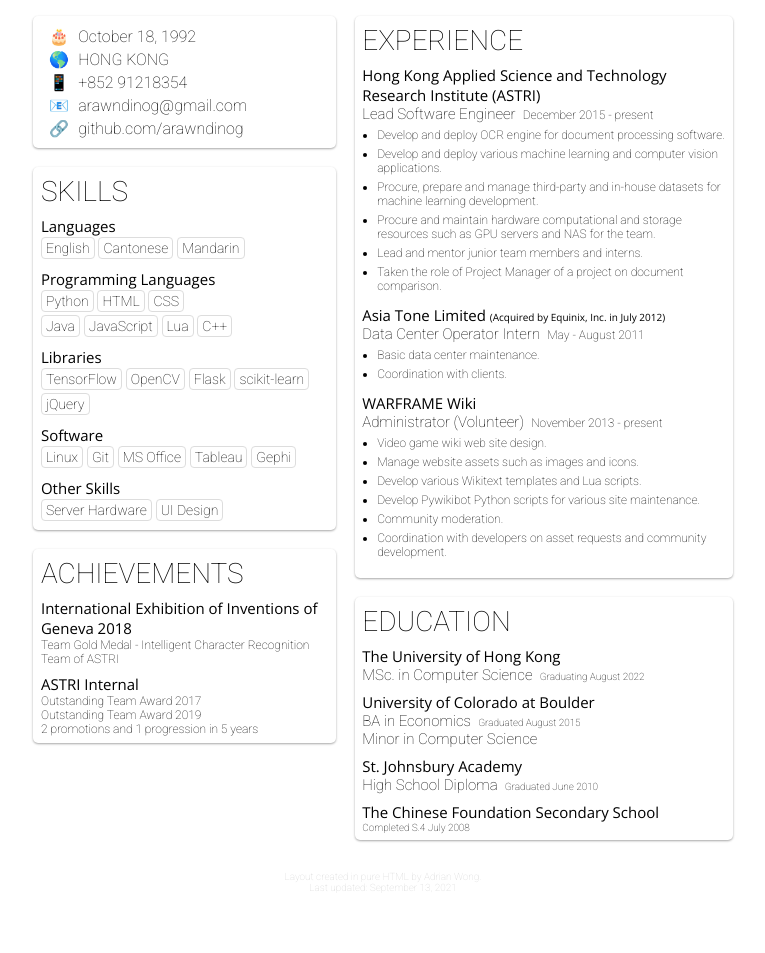
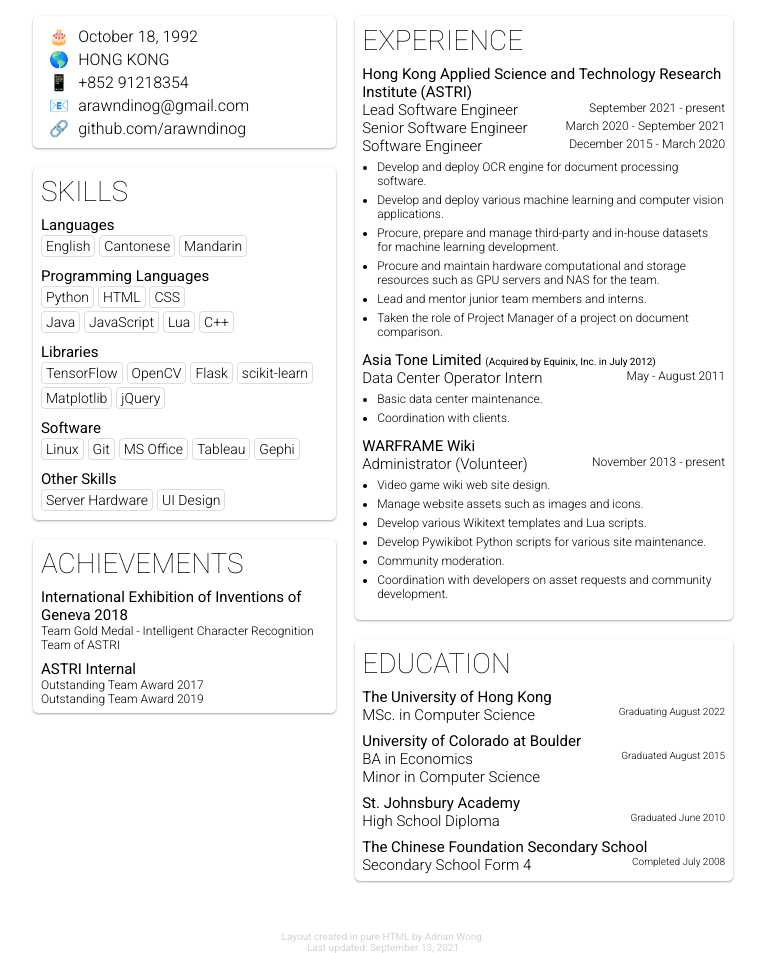
Before and after one commit to arawndinog/arawndinog.github.io, a plain HTML site: page resume.html in a window 1280 px wide. Shown: the part 60-1013 px from the top of the page, without its empty margins (257-1022 px from the left). Before the commit the page ends 961 px from the top, so only its background shows below. Drawn offline with nearby package versions, Linux system fonts and the light colour scheme.

Commit message:
minor fonts and formatting update

```diff
--- a/resume.html
+++ b/resume.html
@@ -1,14 +1,13 @@
 <body>
 <link rel="preconnect" href="https://fonts.googleapis.com">
 <link rel="preconnect" href="https://fonts.gstatic.com" crossorigin>
-<link href="https://fonts.googleapis.com/css2?family=Roboto:wght@100&display=swap" rel="stylesheet">
-<link href="https://fonts.googleapis.com/css2?family=Open+Sans&display=swap" rel="stylesheet">
+<link href="https://fonts.googleapis.com/css2?family=Roboto:wght@100;300;400&display=swap" rel="stylesheet">
 
 <div style="position:relative; margin:auto; width:18.5cm; height:25cm; font-family:Roboto,sans-serif; box-sizing:border-box;">
-    <div style="font-size:42px;text-align:center;font-family:Roboto,sans-serif;">WONG, ADRIAN</div>
+    <div style="font-size:42px;text-align:center;font-weight:100;">WONG, ADRIAN</div>
     <div style="position:absolute; top:1.8cm; left:0; width:8cm;">
-        <div class="module" style="font-family:Roboto,sans-serif;">
-            <table class="info">
+        <div class="module">
+            <table class="info" style="font-weight:300;">
                 <tr><td class="icon">🎂</td><td>October 18, 1992</td></tr>
                 <tr><td class="icon">🌎</td><td>HONG KONG</td></tr>
                 <tr><td class="icon">📱</td><td>+852 91218354</td></tr>
@@ -19,35 +18,36 @@
 
         <div class="module">
             <div class="title">Skills</div>
-            <div style="font-size:15px; margin-top:8px; font-family:'Open Sans',sans-serif;">Languages</div>
+            <div class="subtitle">Languages</div>
             <span class="item">English</span> <span class="item">Cantonese</span> <span class="item">Mandarin</span><br/>
-            <div style="font-size:15px; margin-top:8px; font-family:'Open Sans',sans-serif;">Programming Languages</div>
+            <div class="subtitle">Programming Languages</div>
             <span class="item">Python</span> <span class="item">HTML</span> <span class="item">CSS</span><br/>
             <span class="item">Java</span> <span class="item">JavaScript</span> <span class="item">Lua</span> <span class="item">C++</span><br/>
-            <div style="font-size:15px; margin-top:8px; font-family:'Open Sans',sans-serif;">Libraries</div>
-            <span class="item">TensorFlow</span> <span class="item">OpenCV</span> <span class="item">Flask</span> <span class="item">scikit-learn</span> <span class="item">jQuery</span><br/>
-            <div style="font-size:15px; margin-top:8px; font-family:'Open Sans',sans-serif;">Software</div>
+            <div class="subtitle">Libraries</div>
+            <span class="item">TensorFlow</span> <span class="item">OpenCV</span> <span class="item">Flask</span> <span class="item">scikit-learn</span> <span class="item">Matplotlib</span> <span class="item">jQuery</span><br/>
+            <div class="subtitle">Software</div>
             <span class="item">Linux</span> <span class="item">Git</span> <span class="item">MS Office</span> <span class="item">Tableau</span> <span class="item">Gephi</span><br/>
-            <div style="font-size:15px; margin-top:8px; font-family:'Open Sans',sans-serif;">Other Skills</div>
+            <div class="subtitle">Other Skills</div>
             <span class="item">Server Hardware</span> <span class="item">UI Design</span>
         </div>
 
         <div class="module">
             <div class="title">Achievements</div>
-            <div style="font-size:15px; margin-top:8px; font-family:'Open Sans',sans-serif;">International Exhibition of Inventions of Geneva 2018</div>
+            <div class="subtitle">International Exhibition of Inventions of Geneva 2018</div>
             <div style="font-size:12px;">Team Gold Medal - Intelligent Character Recognition Team of ASTRI</div>
-            <div style="font-size:15px; margin-top:8px; font-family:'Open Sans',sans-serif;">ASTRI Internal</div>
+            <div class="subtitle">ASTRI Internal</div>
             <div style="font-size:12px;">Outstanding Team Award 2017</div>
             <div style="font-size:12px;">Outstanding Team Award 2019</div>
-            <div style="font-size:12px;">2 promotions and 1 progression in 5 years</div>
         </div>
     </div>
 
     <div style="position:absolute; top:1.8cm; right:0; width:10cm;">
         <div class="module">
             <div class="title">Experience</div>
-            <div style="font-size:15px;margin-top:8px; font-family:'Open Sans',sans-serif;">Hong Kong Applied Science and Technology Research Institute (ASTRI)</div>
-            <div style="font-size:15px;">Lead Software Engineer &nbsp;<span style="font-size:12px;">December 2015 - present</span></div>
+            <div class="subtitle">Hong Kong Applied Science and Technology Research Institute (ASTRI)</div>
+            <div style="font-size:15px;">Lead Software Engineer &nbsp;<span style="font-size:12px;float:right;">September 2021 - present</span></div>
+            <div style="font-size:15px;">Senior Software Engineer &nbsp;<span style="font-size:12px;float:right;">March 2020 - September 2021</span></div>
+            <div style="font-size:15px;">Software Engineer &nbsp;<span style="font-size:12px;float:right;">December 2015 - March 2020</span></div>
             <ul class="job">
                 <li>Develop and deploy OCR engine for document processing software.</li>
                 <li>Develop and deploy various machine learning and computer vision applications.</li>
@@ -57,15 +57,15 @@
                 <li>Taken the role of Project Manager of a project on document comparison.</li>
             </ul>
 
-            <div style="font-size:15px;margin-top:8px; font-family:'Open Sans',sans-serif;">Asia Tone Limited <span style="font-size:10px;">(Acquired by Equinix, Inc. in July 2012)</span></div>
-            <div style="font-size:15px;">Data Center Operator Intern &nbsp;<span style="font-size:12px;">May - August 2011</span></div>
+            <div class="subtitle">Asia Tone Limited <span style="font-size:10px;">(Acquired by Equinix, Inc. in July 2012)</span></div>
+            <div style="font-size:15px;">Data Center Operator Intern &nbsp;<span style="font-size:12px;float:right;">May - August 2011</span></div>
             <ul class="job">
                 <li>Basic data center maintenance.</li>
                 <li>Coordination with clients.</li>
             </ul>
 
-            <div style="font-size:15px;margin-top:8px; font-family:'Open Sans',sans-serif;">WARFRAME Wiki</div>
-            <div style="font-size:15px;">Administrator (Volunteer) &nbsp;<span style="font-size:12px;">November 2013 - present</span></div>
+            <div class="subtitle">WARFRAME Wiki</div>
+            <div style="font-size:15px;">Administrator (Volunteer) &nbsp;<span style="font-size:12px;float:right;">November 2013 - present</span></div>
             <ul class="job">
                 <li>Video game wiki web site design.</li>
                 <li>Manage website assets such as images and icons.</li>
@@ -78,22 +78,22 @@
 
         <div class="module">
             <div class="title">Education</div>
-            <div style="font-size:15px;margin-top:8px; font-family:'Open Sans',sans-serif;">The University of Hong Kong</div>
-            <div style="font-size:15px;">MSc. in Computer Science &nbsp;<span style="font-size:10px;">Graduating August 2022</span></div>
+            <div class="subtitle">The University of Hong Kong</div>
+            <div style="font-size:15px;">MSc. in Computer Science &nbsp;<span style="font-size:10px;float:right;">Graduating August 2022</span></div>
 
-            <div style="font-size:15px;margin-top:8px; font-family:'Open Sans',sans-serif;">University of Colorado at Boulder</div>
-            <div style="font-size:15px;">BA in Economics &nbsp;<span style="font-size:10px;">Graduated August 2015</span></div>
+            <div class="subtitle">University of Colorado at Boulder</div>
+            <div style="font-size:15px;">BA in Economics &nbsp;<span style="font-size:10px;float:right;">Graduated August 2015</span></div>
             <div style="font-size:15px;">Minor in Computer Science</div>
 
-            <div style="font-size:15px;margin-top:8px; font-family:'Open Sans',sans-serif;">St. Johnsbury Academy</div>
-            <div style="font-size:15px;">High School Diploma &nbsp;<span style="font-size:10px;">Graduated June 2010</span></div>
+            <div class="subtitle">St. Johnsbury Academy</div>
+            <div style="font-size:15px;">High School Diploma &nbsp;<span style="font-size:10px;float:right;">Graduated June 2010</span></div>
 
-            <div style="font-size:15px;margin-top:8px; font-family:'Open Sans',sans-serif;">The Chinese Foundation Secondary School</div>
-            <div style="font-size:15px;"><span style="font-size:10px;">Completed S.4 July 2008</span></div>
+            <div class="subtitle">The Chinese Foundation Secondary School</div>
+            <div style="font-size:15px;">Secondary School Form 4<span style="font-size:10px;float:right;">Completed July 2008</span></div>
         </div>
     </div>
 
-    <div style="position:absolute;width:100%; bottom:0; text-align:center;font-size:10px;color:lightgray">Layout created in pure HTML by Adrian Wong.<br/>Last updated: September 13, 2021</div>
+    <div style="position:absolute;width:100%; top:26cm; text-align:center;font-size:10px;color:lightgray">Layout created in pure HTML by Adrian Wong.<br/>Last updated: September 13, 2021</div>
 
 </div>
 
@@ -117,8 +117,14 @@ ul.job li {
 
 .title {
     font-size:28px;
+    font-weight:100;
     text-transform:uppercase;
-    font-family:Roboto,sans-serif;
+}
+
+.subtitle {
+    font-size:15px;
+    font-weight:400;
+    margin-top:8px;
 }
 
 .module {
@@ -128,6 +134,7 @@ ul.job li {
     padding-bottom:2mm;
     margin-bottom:5mm;
     padding: 2mm;
+    font-weight:300;
 }
 
 span.item {
```
